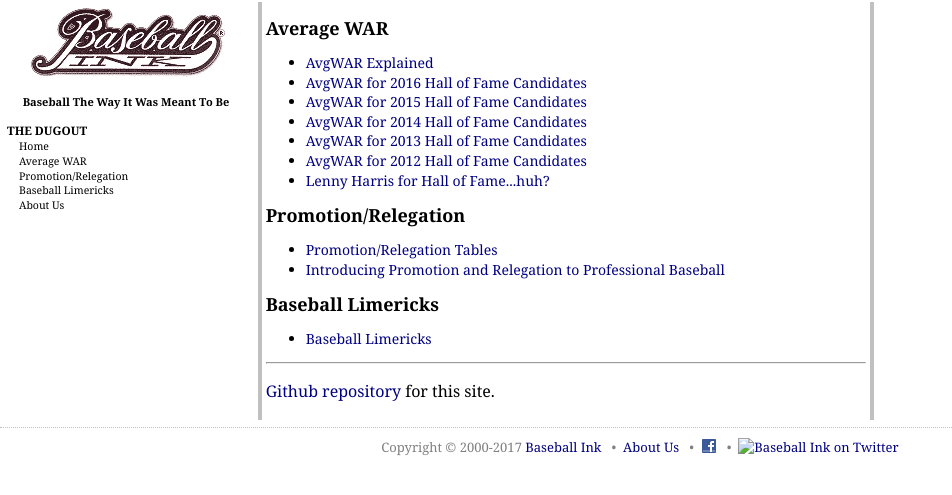
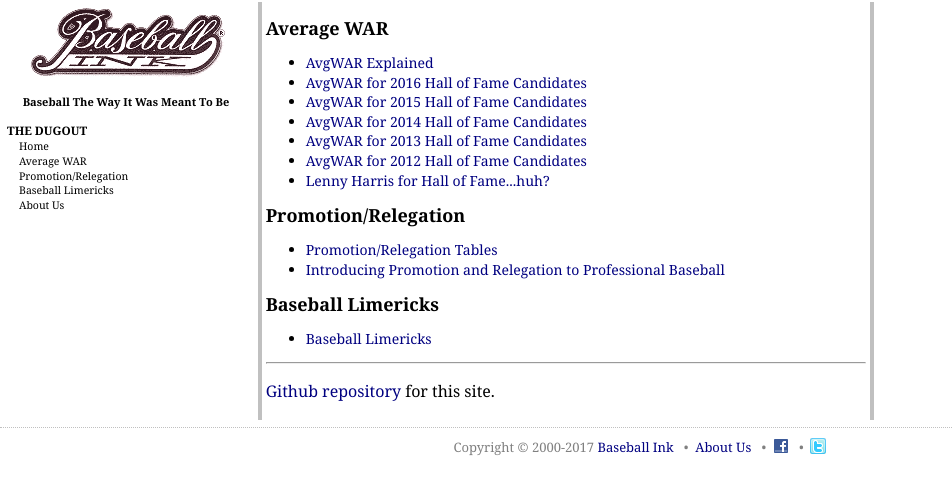
Before and after one commit to jaypalexa/baseballink, a Jekyll site: the page built from index.md, in a window 1280 px wide. Shown: the top 495 px of the page, without its empty margins (0-952 px from the left). Built offline with Jekyll 4.4.1, drawn with Linux system fonts in a browser that asks for light colours; nearby versions of some CDN libraries; library files that are not in the unit come from our copies.

Commit message:
Update default.html

```diff
--- a/_layouts/default.html
+++ b/_layouts/default.html
@@ -330,7 +330,7 @@
     Copyright &copy; 2000-2017 <a href="{{ site.url }}{{ site.baseurl }}/pages/about-us.html">Baseball Ink</a>
       &nbsp;&nbsp;&#8226;&nbsp;&nbsp;<a href="{{ site.url }}{{ site.baseurl }}/pages/about-us.html">About Us</a>
       &nbsp;&nbsp;&#8226;&nbsp;&nbsp;<a href="http://www.facebook.com/pages/Baseball-Ink/106910028062" title="Baseball Ink on Facebook" target="_blank"><img src="{{ site.url }}{{ site.baseurl }}/assets/images/facebook.gif" alt="Baseball Ink on Facebook" width="16" height="16" border="0" align="top" /></a>
-      &nbsp;&nbsp;&#8226;&nbsp;&nbsp;<a href="http://twitter.com/BaseballInk" title="Baseball Ink on Twitter" target="_blank"><img src="{{ site.url }}{{ site.baseurl }}/assets.images/twitter.gif" alt="Baseball Ink on Twitter" width="16" height="16" border="0" align="top" /></a>
+      &nbsp;&nbsp;&#8226;&nbsp;&nbsp;<a href="http://twitter.com/BaseballInk" title="Baseball Ink on Twitter" target="_blank"><img src="{{ site.url }}{{ site.baseurl }}/assets/images/twitter.gif" alt="Baseball Ink on Twitter" width="16" height="16" border="0" align="top" /></a>
     </div>
 <!--
     <footer id="footer">
```
